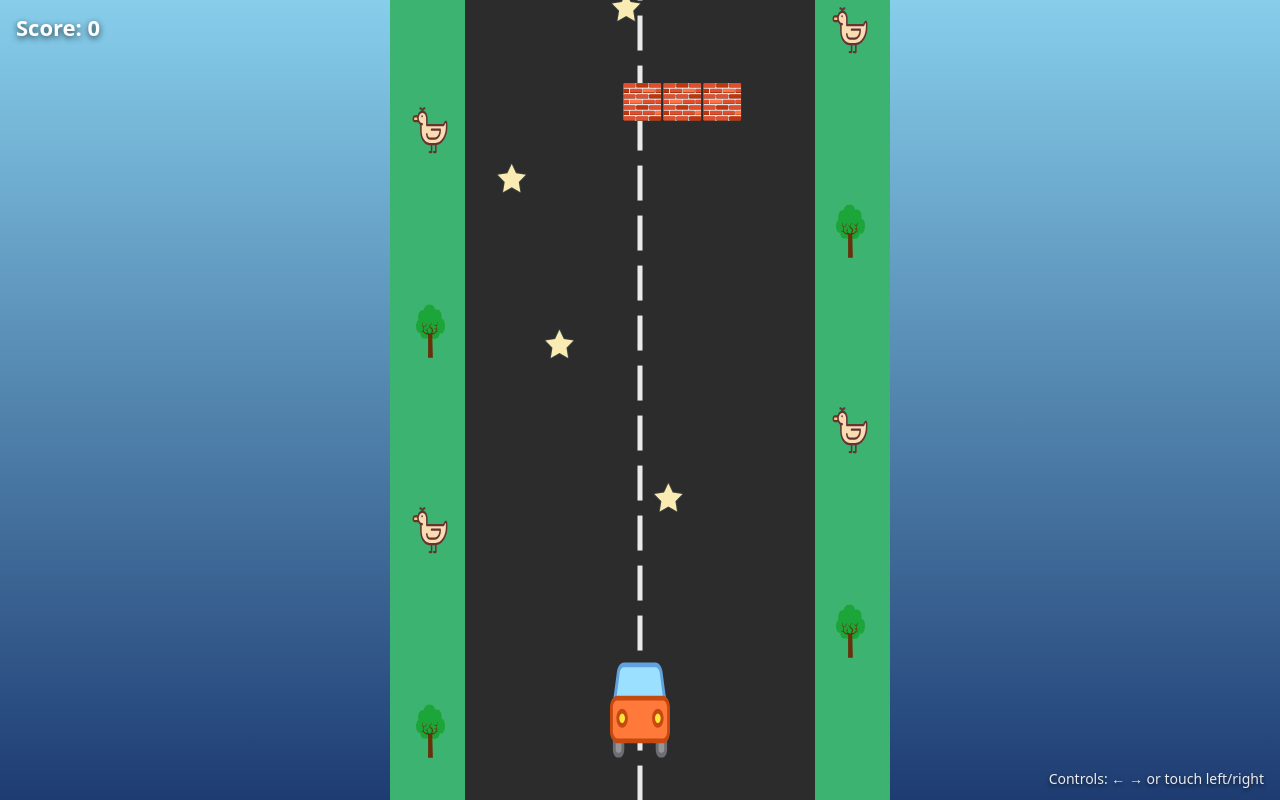
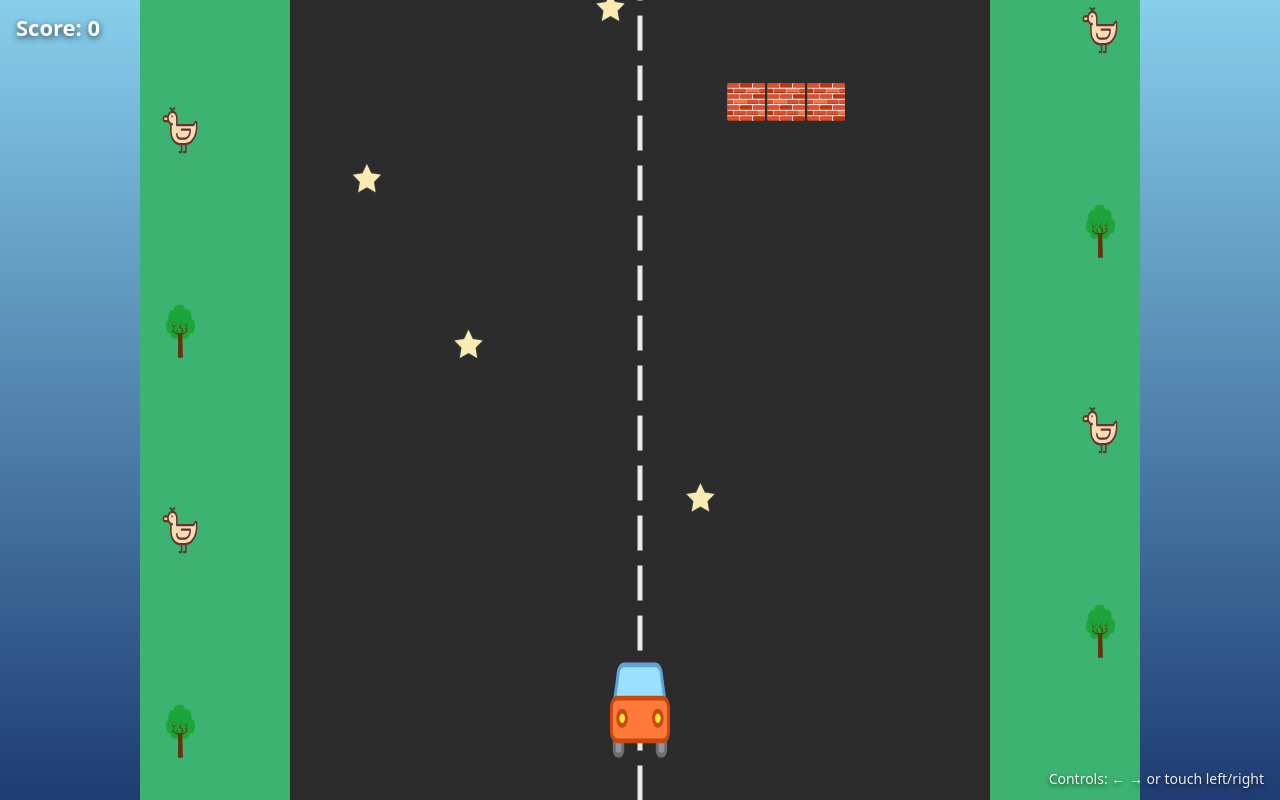
Before and after one commit to Jeld4a/car-game, a plain HTML site: page index.html in a window 1280 px wide. Drawn offline with Linux system fonts and the light colour scheme.

Commit message:
Update index.html

```diff
--- a/index.html
+++ b/index.html
@@ -47,7 +47,7 @@
     const canvas = document.getElementById('gameCanvas');
     const ctx = canvas.getContext('2d');
     function resize() {
-      canvas.width = Math.min(window.innerWidth, 500);
+      canvas.width = Math.min(window.innerWidth, 1000);
       canvas.height = window.innerHeight;
     }
     window.addEventListener('resize', resize);
```
